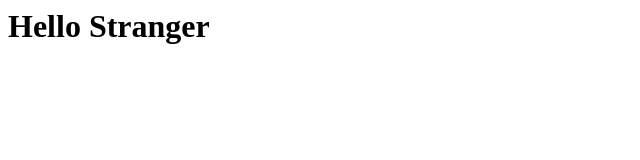
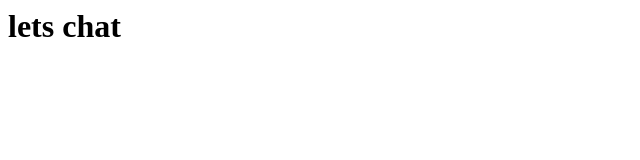
Before and after one commit to strangerscam/chat, a plain HTML site: page index.html in a window 1280 px wide. Shown: the whole page, without its empty margins (0-640 px from the left). Drawn offline with Linux system fonts and the light colour scheme.

Commit message:
Update index.html

```diff
--- a/index.html
+++ b/index.html
@@ -1 +1 @@
-<h1>Hello Stranger</h1>
+<h1>lets chat</h1>
```
